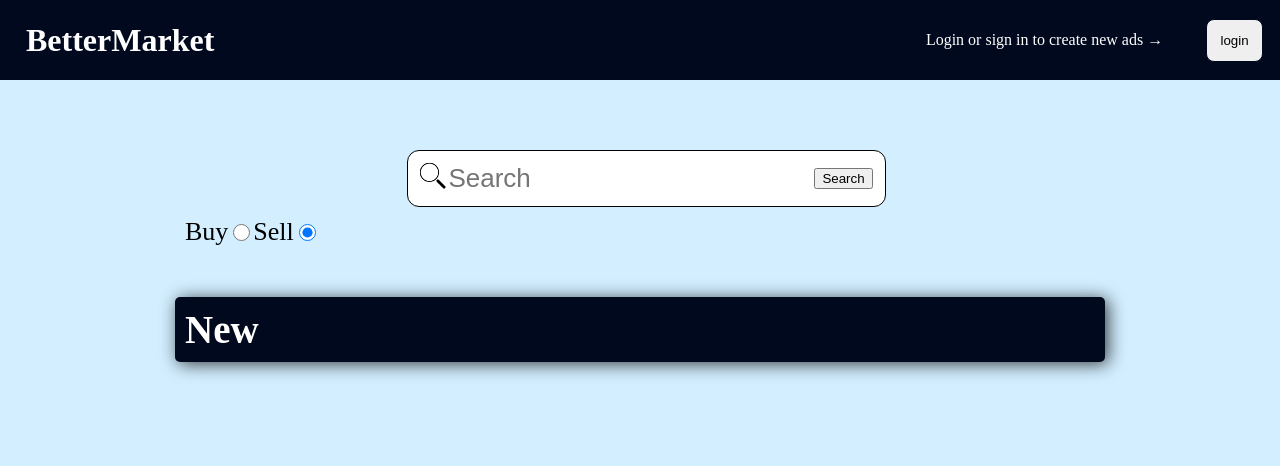
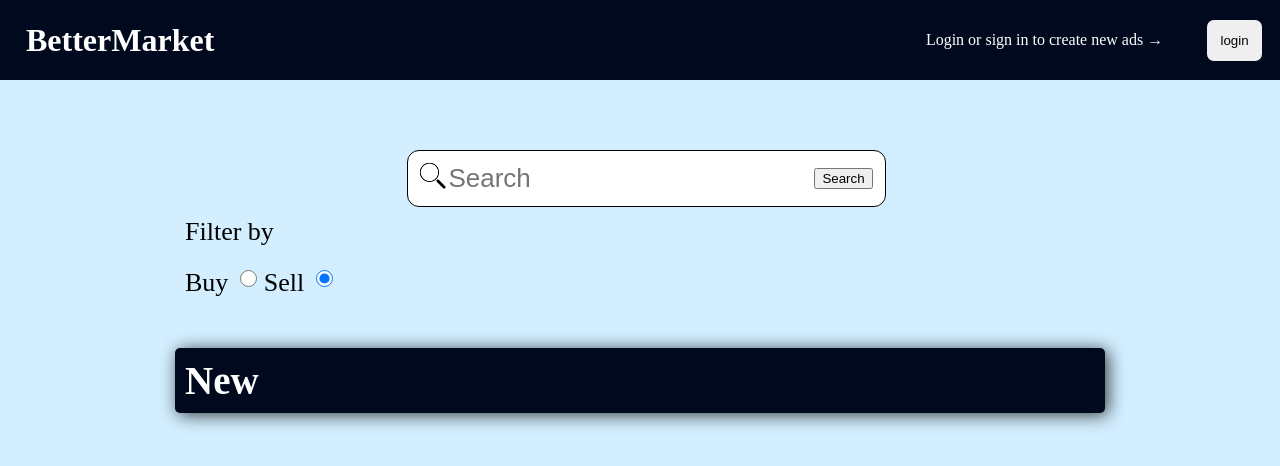
Before and after one commit to taneli1/Web_Project, a website: page frontend/html/main.html in a window 1280 px wide. Drawn offline with Linux system fonts and the light colour scheme; no server answers.

Commit message:
Reputation system + more UI upgrades

```diff
--- a/frontend/css/main.css
+++ b/frontend/css/main.css
@@ -34,7 +34,6 @@ input {
 
 
 #ad_type {
-    display: flex;
     justify-content: flex-start;
     flex-direction: row;
     margin: 10px;
--- a/frontend/html/main.html
+++ b/frontend/html/main.html
@@ -63,6 +63,10 @@
                    name="ad_type">
         </div>
         <div id="ad_type">
+            <label>
+                Filter by
+            </label>
+            <p></p>
             <label for="ad_buy"> Buy </label>
             <input  class="ad_type" type="radio" id="ad_buy" name="ad_typeSelector" value="buy" required />
 
```
